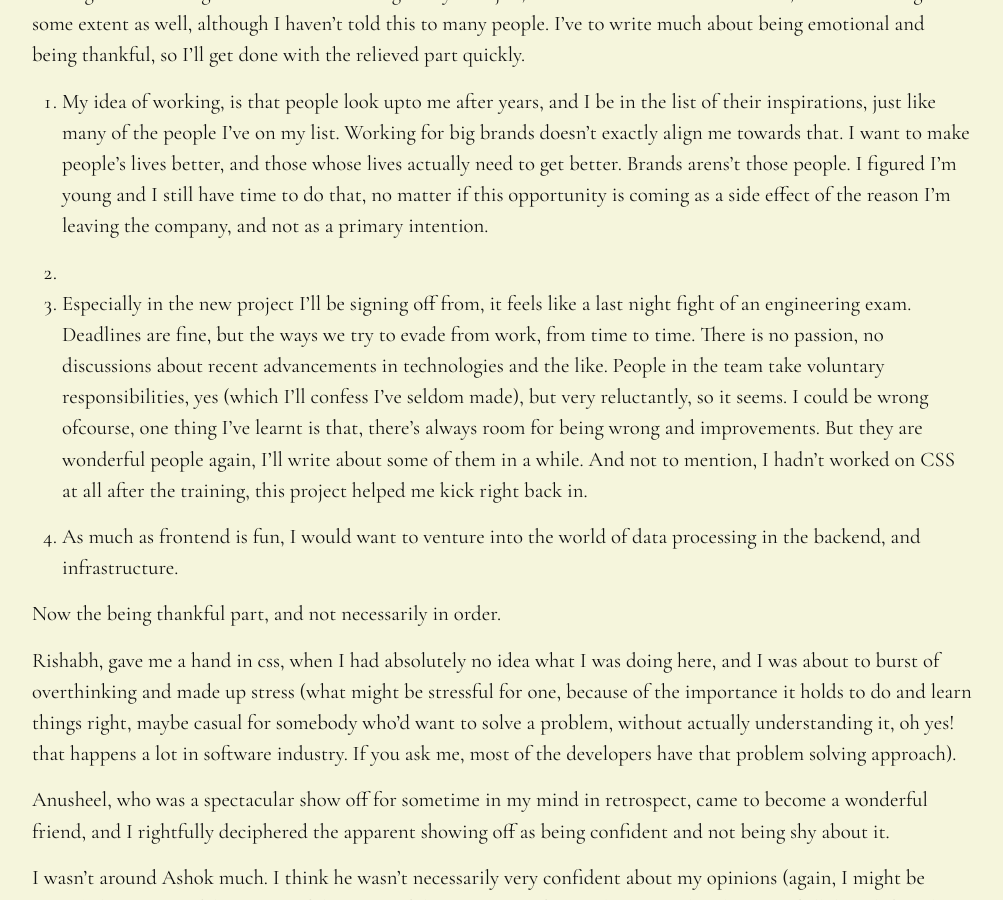
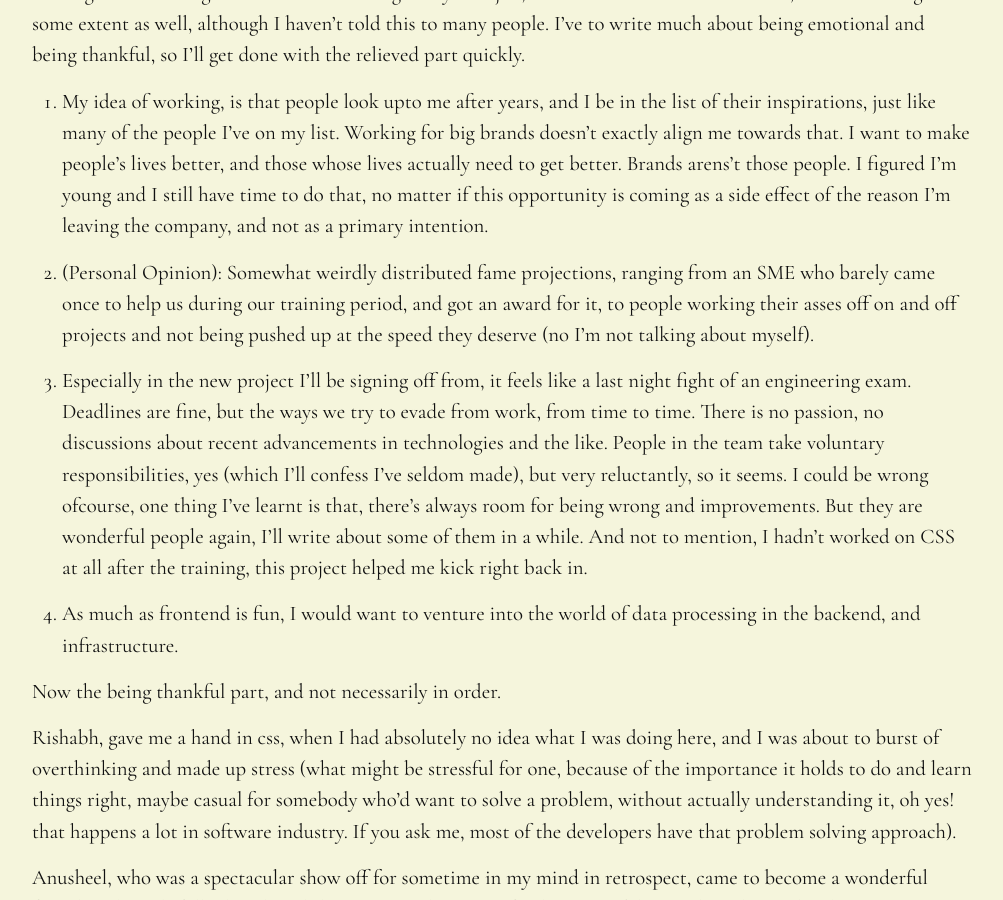
Before and after one commit to gdad-s-river/gdad-s-river.github.io, a Jekyll site: the page built from _posts/2017-01-01-goodbye-sapient.md, in a window 1280 px wide and 900 px high, scrolled down 1340 px. Shown: the whole window, without its empty margins (138-1141 px from the left). Built offline with Jekyll 4.4.1, drawn with Linux system fonts in a browser that asks for light colours; comment, search, counter and statistics services are not loaded.

Commit message:
latest post edited

```diff
--- a/_posts/2017-01-01-goodbye-sapient.md
+++ b/_posts/2017-01-01-goodbye-sapient.md
@@ -26,7 +26,7 @@ Talking about making difference. This leaving of my first job, as much as it's e
 
 1. My idea of working, is that people look upto me after years, and I be in the list of their inspirations, just like many of the people I've on my list. Working for big brands doesn't exactly align me towards that. I want to make people's lives better, and those whose lives actually need to get better. Brands arens't those people. I figured I'm young and I still have time to do that, no matter if this opportunity is coming as a side effect of the reason I'm leaving the company, and not as a primary intention.
 
-2. [Personal Opinion]: Somewhat weirdly distributed fame projections, ranging from an SME who barely came once to help us during our training period, and got an award for it, to people working their asses off on and off projects and not being pushed up at the speed they deserve (no I'm not talking about myself).
+2. (Personal Opinion): Somewhat weirdly distributed fame projections, ranging from an SME who barely came once to help us during our training period, and got an award for it, to people working their asses off on and off projects and not being pushed up at the speed they deserve (no I'm not talking about myself).
 
 3. Especially in the new project I'll be signing off from, it feels like a last night fight of an engineering exam. Deadlines are fine, but the ways we try to evade from work, from time to time. There is no passion, no discussions about recent advancements in technologies and the like. People in the team take voluntary responsibilities, yes (which I'll confess I've seldom made), but very reluctantly, so it seems. I could be wrong ofcourse, one thing I've learnt is that, there's always room for being wrong and improvements. But they are wonderful people again, I'll write about some of them in a while. And not to mention, I hadn't worked on CSS at all after the training, this project helped me kick right back in.
 
--- a/sw.js
+++ b/sw.js
@@ -2,7 +2,7 @@
 layout: null
 ---
 
-const staticCacheName = "gdad-s-river-static-v19";
+const staticCacheName = "gdad-s-river-static-v20";
 
 console.log("installing service worker");
 
```
